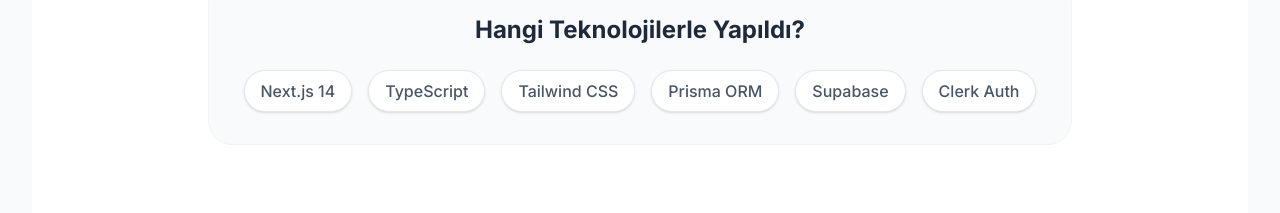
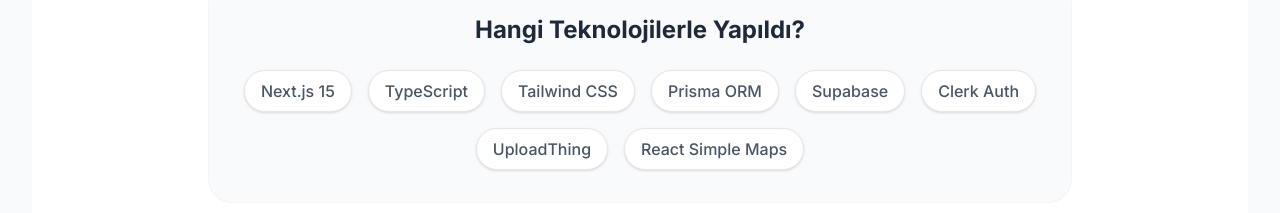
Before and after one commit to aelmaser/mapiva, a Next.js app: page /about in a window 1280 px wide. Shown: the part 872-1085 px from the top of the page. Built offline with nearby package versions, Linux system fonts and the light colour scheme; no server answers.

Commit message:
about page upd

```diff
--- a/src/app/about/page.tsx
+++ b/src/app/about/page.tsx
@@ -68,12 +68,14 @@
           </h2>
           <div className="flex flex-wrap justify-center gap-4">
             {[
-              "Next.js 14",
+              "Next.js 15",
               "TypeScript",
               "Tailwind CSS",
               "Prisma ORM",
               "Supabase",
               "Clerk Auth",
+              "UploadThing",
+              "React Simple Maps",
             ].map((tech) => (
               <span
                 key={tech}
```
